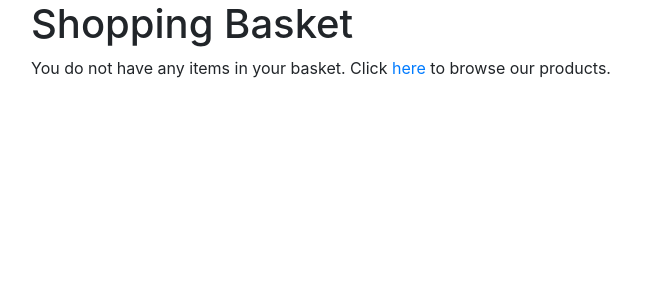
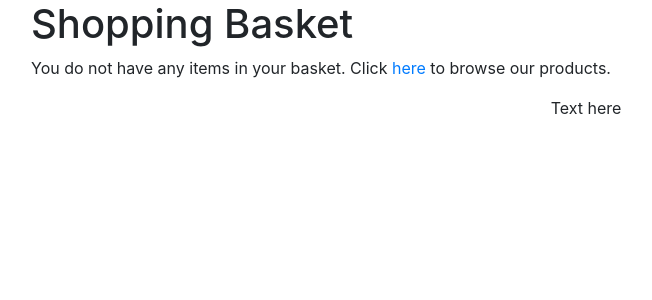
Before and after one commit to Code-Institute-Submissions/django-ecommerce-1, a Django app: page /basket/ in a window 1280 px wide. Shown: the part 56-356 px from the top of the page, without its empty margins (54-706 px from the left). Run offline with Django 3.2, Linux system fonts and the light colour scheme; some libraries are stand-ins or nearby versions.

Commit message:
Tweaks HTML and removes commented out code
New site-wide font added from Google.

JavaScript files removed from footer file and added into the base
template. The footer template will be used to create a visual footer.

```diff
--- a/templates/base.html
+++ b/templates/base.html
@@ -6,6 +6,9 @@
     <meta charset="UTF-8">
     <meta name="viewport" content="width=device-width, initial-scale=1.0">
     <title>Pet Store{% block title %}{% endblock %}</title>
+    <link href="https://fonts.googleapis.com/css2?family=Montserrat:wght@300;500;700;800;900&display=swap"
+        rel="stylesheet">
+    <link rel="stylesheet" href="{% static 'css/flaticon/flaticon.css' %}">
     <link rel="stylesheet" href="{% static 'css/fa-all.min.css' %}">
     <link rel="stylesheet" href="{% static 'css/bootstrap.min.css' %}">
     <link rel="stylesheet" href="{% static 'css/base.css' %}">
@@ -15,16 +18,24 @@
 <body>
     <!-- Navbar -->
     {% include 'partials/_navbar.html' %}
+    <!-- /Navbar -->
 
     <!-- Main content -->
     <main class="container">
         {% include 'partials/_alerts.html' %}
         {% block content %}{% endblock %}
     </main>
+    <!-- /Main content -->
 
     <!-- Footer -->
     {% include 'partials/_footer.html' %}
+    <!-- /Footer -->
+    <script src="https://js.stripe.com/v3/"></script>
+    <script src="{% static 'js/jquery-3.4.1.min.js' %}"></script>
+    <script src="{% static 'js/popper.min.js' %}"></script>
+    <script src="{% static 'js/bootstrap.min.js' %}"></script>
     {% block footer %}{% endblock %}
+    <script src="{% static 'js/base.js' %}"></script>
 </body>
 
 </html>
--- a/templates/partials/_footer.html
+++ b/templates/partials/_footer.html
@@ -1,7 +1,9 @@
-{% load static %}
-
-<script src="https://js.stripe.com/v3/"></script>
-<script src="{% static 'js/jquery-3.4.1.min.js' %}"></script>
-<script src="{% static 'js/popper.min.js' %}"></script>
-<script src="{% static 'js/bootstrap.min.js' %}"></script>
-<script src="{% static 'js/base.js' %}"></script>
+<footer>
+    <div class="container-fluid">
+        <div class="row">
+            <div class="col-12">
+                <p class="text-center">Text here</p>
+            </div>
+        </div>
+    </div>
+</footer>
```
Also changed, not shown: templates/account/profile_base.html (+4 -5 lines).
